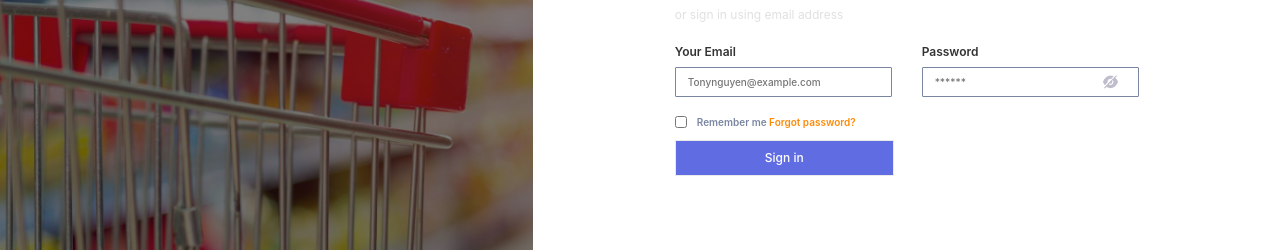
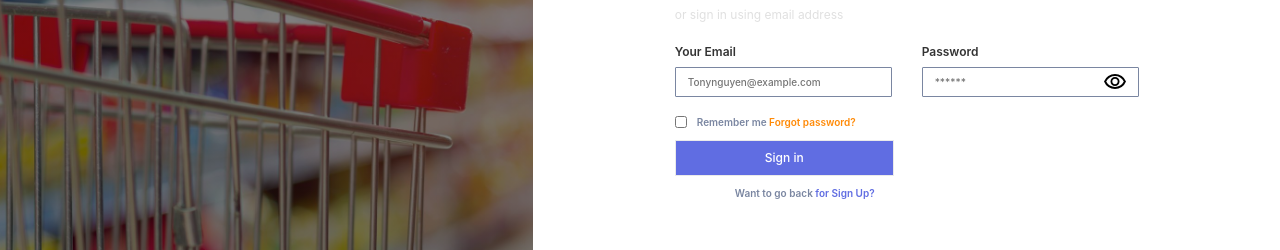
Before and after one commit to arshmanahmad/Feedy, a React (Create React App) app: page /SignUp/SignIn in a window 1280 px wide. Shown: the part 284-534 px from the top of the page. Built offline with nearby package versions, Linux system fonts and the light colour scheme.

Commit message:
show hide password

```diff
--- a/public/index.html
+++ b/public/index.html
@@ -6,6 +6,9 @@
   <!-- //////////Bootstrap Link/////////// -->
   <link rel="stylesheet" href="https://maxcdn.bootstrapcdn.com/bootstrap/3.4.1/css/bootstrap.min.css">
   <link rel="icon" href="%PUBLIC_URL%/favicon.ico" />
+  <!-- ////////////google fonts link////////////// -->
+  <link rel="stylesheet"
+    href="https://fonts.googleapis.com/css2?family=Material+Symbols+Outlined:opsz,wght,FILL,GRAD@20..48,100..700,0..1,-50..200" />
   <meta name="viewport" content="width=device-width, initial-scale=1" />
   <meta name="theme-color" content="#000000" />
   <meta name="description" content="Web site created using create-react-app" />
--- a/src/App.js
+++ b/src/App.js
@@ -3,6 +3,7 @@ import { BrowserRouter, Routes, Route } from 'react-router-dom'
 import SignUp from './pages/SignUp/SignUp'
 import SignIn from './pages/SignIn/SignIn'
 import ForgotPassword from './pages/ForgotPassword/ForgotPassword'
+import SideBar from './components/SideBar/SideBar'
 
 const App = () => {
   return (
@@ -10,6 +11,7 @@ const App = () => {
       <div>
         <BrowserRouter>
           <Routes>
+            {/* < Route path="/" element={<SideBar />} /> */}
             < Route path="/" element={<SignUp />} />
             < Route path="/SignUp/SignIn" element={<SignIn />} />
             < Route path="/SignIn/ForgotPassword" element={<ForgotPassword />} />
--- /dev/null
+++ b/src/components/SideBar/SideBar.css
@@ -0,0 +1,3 @@
+.side-bar-container {
+    height: 100vh;
+}
--- /dev/null
+++ b/src/components/SideBar/SideBar.jsx
@@ -0,0 +1,12 @@
+import React from 'react'
+
+const SideBar = () => {
+    return (
+        <>
+            <div className='side-bar-container'>
+            </div>
+        </>
+    )
+}
+
+export default SideBar
--- a/src/pages/SignIn/SignIn.css
+++ b/src/pages/SignIn/SignIn.css
@@ -37,3 +37,7 @@
 .signIn-label2 {
     margin-left: 5rem;
 }
+
+.SignIn-path-label {
+    margin-left: 6rem;
+}
--- a/src/pages/SignIn/SignIn.jsx
+++ b/src/pages/SignIn/SignIn.jsx
@@ -1,17 +1,33 @@
-import React from 'react'
+import React, { useState } from 'react'
 import "./SignIn.css"
 import H1 from "../../components/H1/H1";
 import Input from '../../components/Input/Input'
 import Label from '../../components/Label/Label';
 import Button from '../../components/Button/Button';
 import { useNavigate } from 'react-router-dom';
-import iconView from '../../assets/Icons/icon view password.png'
+import hideIcon from '../../assets/Icons/icon view password.png'
+import visibilityIcon from "../../assets/Icons/visibility-icon.png"
 
 const SignIn = () => {
+    const [passwordType, setPasswordType] = useState("password")
+    const [password, setPassword] = useState('')
     const navigate = useNavigate()
     const handleClick = () => {
         navigate("/SignIn/ForgotPassword")
     }
+    const handlePathSignUp = () => {
+        navigate("/")
+
+    }
+    const handleChangePasswordVisibility = () => {
+        if (passwordType === "password") {
+            setPasswordType("text")
+        }
+        else {
+            setPasswordType("password")
+        }
+    }
+
     return (
         <>
             <div className="signIn-main-container">
@@ -25,13 +41,14 @@ const SignIn = () => {
                             <form className="signIn-input-container">
                                 <div className="row">
                                     <Input label="Your Email" type='email' placeholder="Tonynguyen@example.com" />
-                                    <Input label="Password" icon={iconView} type='password' placeholder="******" />
+                                    <Input label="Password" onClick={handleChangePasswordVisibility} onChange={(e) => setPassword(e.target.value)} icon={passwordType === "password" ? visibilityIcon : hideIcon} type={passwordType} placeholder="******" />
                                 </div>
                                 <div className="signIn-label-box">
                                     <Input type="checkBox" /><Label onClick={handleClick} text="Remember me " className='signIn-label1' changeColoredText="Forgot password?" />
                                 </div>
                                 <Button text="Sign in" />
                             </form>
+                            <Label className='SignIn-path-label' text="Want to go back" color="blue" onClick={handlePathSignUp} changeColoredText="for Sign Up?" />
                         </div>
                     </div>
                 </div>
--- a/src/pages/SignUp/SignUp.jsx
+++ b/src/pages/SignUp/SignUp.jsx
@@ -5,9 +5,11 @@ import Input from '../../components/Input/Input'
 import Label from '../../components/Label/Label';
 import Button from '../../components/Button/Button';
 import { useNavigate } from 'react-router-dom';
-import iconView from '../../assets/Icons/icon view password.png'
+import hideIcon from '../../assets/Icons/icon view password.png'
+import visibilityIcon from '../../assets/Icons/visibility-icon.png'
 const SignUp = () => {
     const [inputPassword, setPasswordInput] = useState('');
+    const [isChecked, setIsChecked] = useState('')
     const [inputPasswordType, setPasswordInputType] = useState('password');
     const navigate = useNavigate()
     const handleClick = () => {
@@ -24,6 +26,9 @@ const SignUp = () => {
             setPasswordInputType("password")
         }
     }
+    const handleCheck = () => {
+
+    }
     return (
         <>
             <div className="signUp-main-container">
@@ -38,10 +43,10 @@ const SignUp = () => {
                                     <Input label="Name" type='text' placeholder="Tony Nyugen" />
                                     <Input label="Last Name" type='text' placeholder="Moon Theme" />
                                     <Input label="Your Email" type='email' placeholder="Tonynguyen@example.com" />
-                                    <Input label="Password" id="password" onChange={(e) => setPasswordInput(e.target.value)} onClick={handleShowPassword} icon={iconView} type={inputPasswordType} placeholder="******" />
+                                    <Input label="Password" icon={inputPasswordType === "password" ? visibilityIcon : hideIcon} id="password" onChange={(e) => setPasswordInput(e.target.value)} onClick={handleShowPassword} type={inputPasswordType} placeholder="******" />
                                 </div>
                                 <div className="signUp-label-box">
-                                    <Input type="checkBox" /><Label text="I accept the " className='SignUp-label1' changeColoredText="Terms and Conditions" />
+                                    <Input type="checkBox" onChange={(e) => setIsChecked(e.target.value)} /><Label onClick={handleCheck} text="I accept the " className='SignUp-label1' changeColoredText="Terms and Conditions" />
                                 </div>
                                 <Button onClick={handleClick} text="Sign in" />
                             </form>
```
Also changed, not shown: src/assets/Icons/visibility-icon.png (added).
